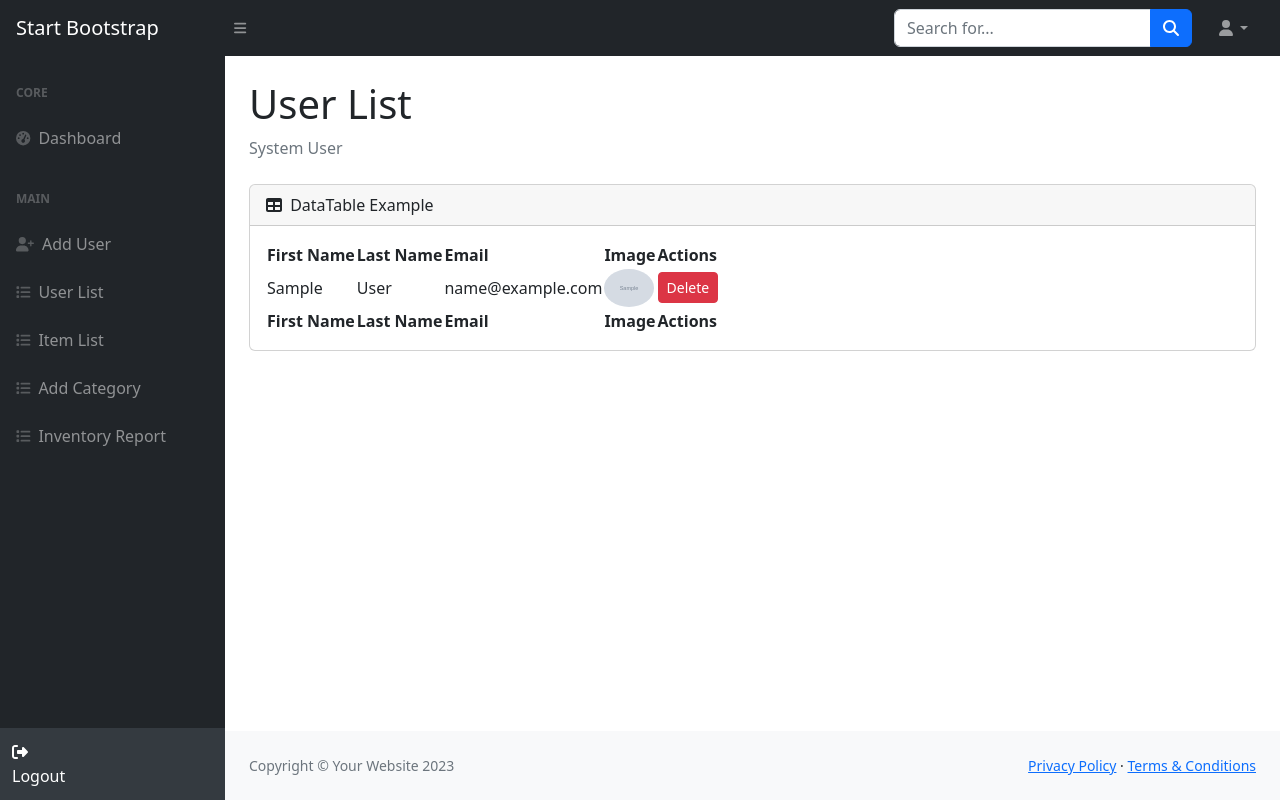
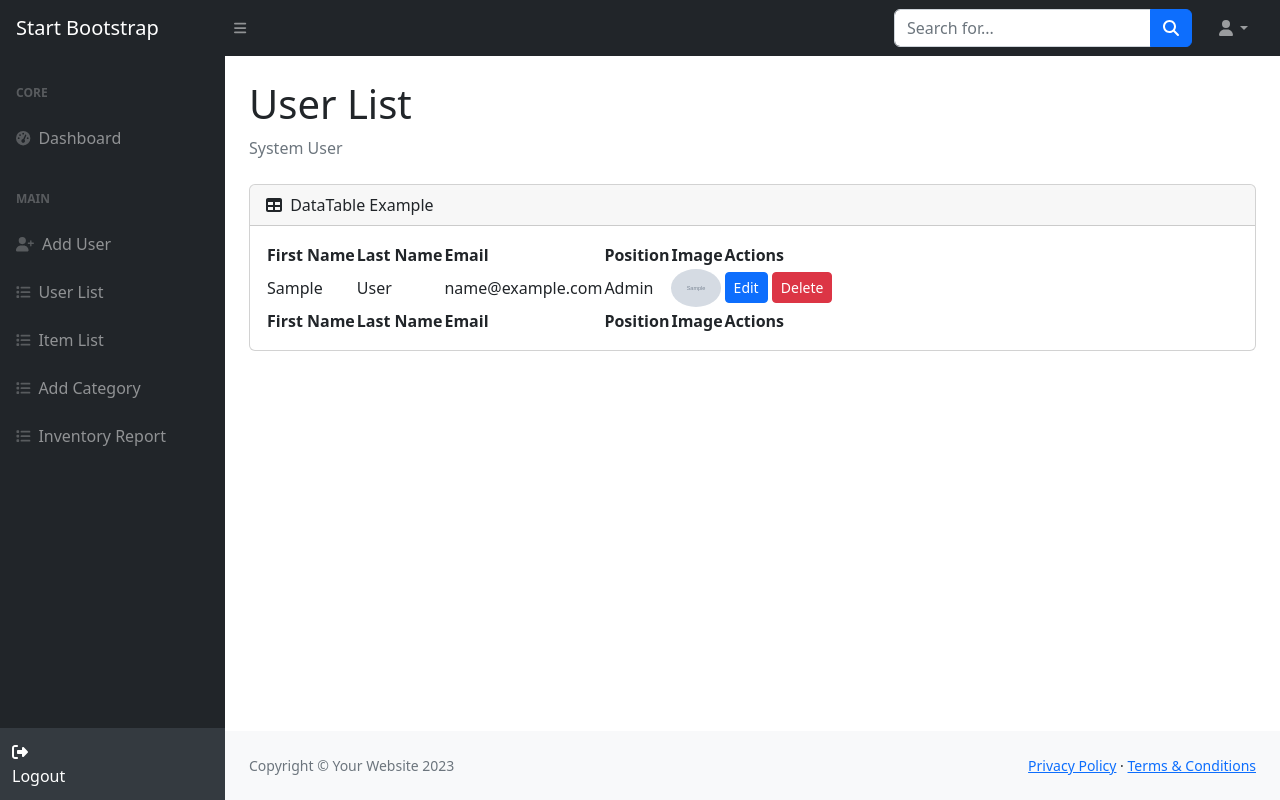
Before and after one commit to andreinew101/MyFirstDjangoProject, a Django app: page /users/ in a window 1280 px wide. Run offline with Django 5.2, Linux system fonts and the light colour scheme; a user stored in the database is signed in; tables that the repository leaves empty hold one stand-in row (values such as "Sample post"); grey boxes marked "Sample" are stand-in pictures; some libraries are stand-ins or nearby versions.

Commit message:
oct 20 2025 commit
Added edit button on user list (for admin positions only)

```diff
--- a/fdjangoproj/systemuser/urls.py
+++ b/fdjangoproj/systemuser/urls.py
@@ -10,6 +10,7 @@ urlpatterns = [
     # 🔹 Dashboard and users
     path('dashboard/', views.index, name='index'),
     path('users/', views.userlist, name='userlist'),
+    path('users/edit/<int:pk>/', views.edit_user, name='edit_user'),
     path('users/delete/<int:pk>/', views.delete_user, name='delete_user'),
     path('adduser/', views.adduser, name='adduser'),
 
--- a/fdjangoproj/systemuser/views.py
+++ b/fdjangoproj/systemuser/views.py
@@ -71,7 +71,18 @@ def combined_login_required(view_func):
 @admin_manager_required
 def userlist(request):
     user_list = SystemUser.objects.all()
-    context = {'user_list': user_list}
+
+    # Determine current user's position
+    if request.user.is_authenticated:
+        current_user_position = 'Admin'  # Django users are considered Admins
+    else:
+        try:
+            current_user = SystemUser.objects.get(id=request.session['system_user_id'])
+            current_user_position = current_user.position
+        except SystemUser.DoesNotExist:
+            current_user_position = None
+
+    context = {'user_list': user_list, 'current_user_position': current_user_position}
     return render(request, 'systemuser/userlist.html', context)
 
 
@@ -102,6 +113,37 @@ def adduser(request):
     # Django users can choose all positions
 
     return render(request, 'systemuser/adduser.html', {'form': form})
+
+
+# 🔹 EDIT USER (requires admin/manager)
+@admin_manager_required
+def edit_user(request, pk):
+    user = get_object_or_404(SystemUser, id=pk)
+    if request.method == 'POST':
+        form = SystemUserForm(request.POST, request.FILES, instance=user)
+        if form.is_valid():
+            form.save()
+            messages.success(request, 'User updated successfully!')
+            return redirect('userlist')
+    else:
+        form = SystemUserForm(instance=user)
+
+    # Restrict position choices: only Admins can set Admin position
+    if not request.user.is_authenticated:
+        # SystemUser - check if Admin
+        try:
+            current_user = SystemUser.objects.get(id=request.session['system_user_id'])
+            if current_user.position != 'Admin':
+                # Remove Admin choice
+                form.fields['position'].choices = [
+                    choice for choice in form.fields['position'].choices
+                    if choice[0] != 'Admin'
+                ]
+        except SystemUser.DoesNotExist:
+            pass
+    # Django users can choose all positions
+
+    return render(request, 'systemuser/edit_user.html', {'form': form, 'user': user})
 
 
 # 🔹 DELETE USER (requires admin/manager)
--- a/fdjangoproj/templates/systemuser/userlist.html
+++ b/fdjangoproj/templates/systemuser/userlist.html
@@ -29,6 +29,7 @@
                                             <th>First Name</th>
                                             <th>Last Name</th>
                                             <th>Email</th>
+                                            <th>Position</th>
                                             <th>Image</th>
                                             <th>Actions</th>
                                         </tr>
@@ -38,6 +39,7 @@
                                             <th>First Name</th>
                                             <th>Last Name</th>
                                             <th>Email</th>
+                                            <th>Position</th>
                                             <th>Image</th>
                                             <th>Actions</th>
                                         </tr>
@@ -48,8 +50,14 @@
                                             <td>{{ user.first_name }}</td>
                                             <td>{{ user.last_name}}</td>
                                             <td>{{ user.email }}</td>
+                                            <td>{{ user.position }}</td>
                                             <td><img src="media/{{ user.user_image }}" alt="userimage" width="50" class="rounded-circle"></td>
-                                            <td><a href="{% url 'delete_user' user.id %}" class="btn btn-danger btn-sm">Delete</a></td>
+                                            <td>
+                                                {% if current_user_position == 'Admin' %}
+                                                <a href="{% url 'edit_user' user.id %}" class="btn btn-primary btn-sm">Edit</a>
+                                                {% endif %}
+                                                <a href="{% url 'delete_user' user.id %}" class="btn btn-danger btn-sm">Delete</a>
+                                            </td>
                                         </tr>
                                         {% endfor %}
                                     </tbody>
```
Also changed, not shown: TODO.md (+8 -5 lines), fdjangoproj/templates/systemuser/edit_user.html (added, +43 -0 lines).
